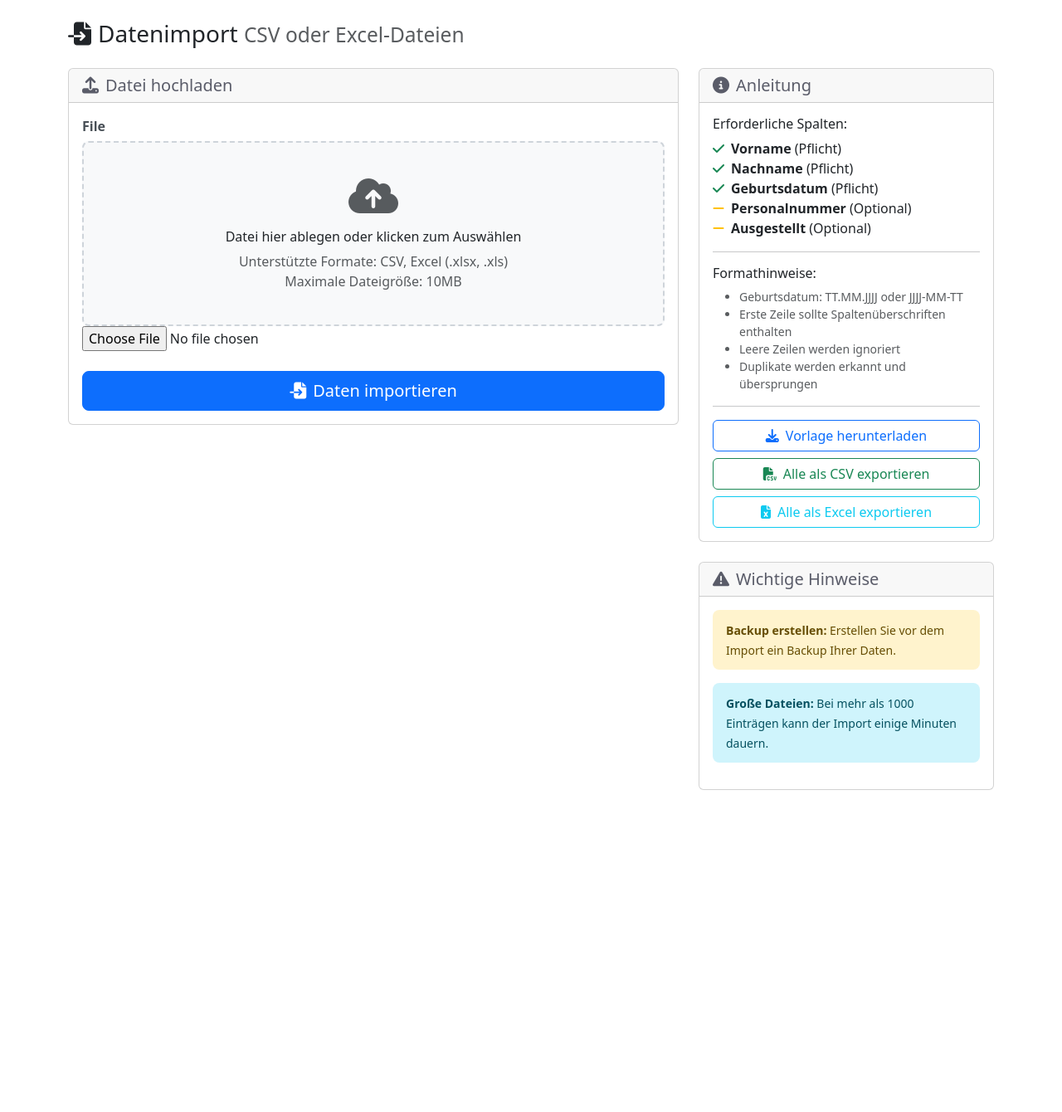
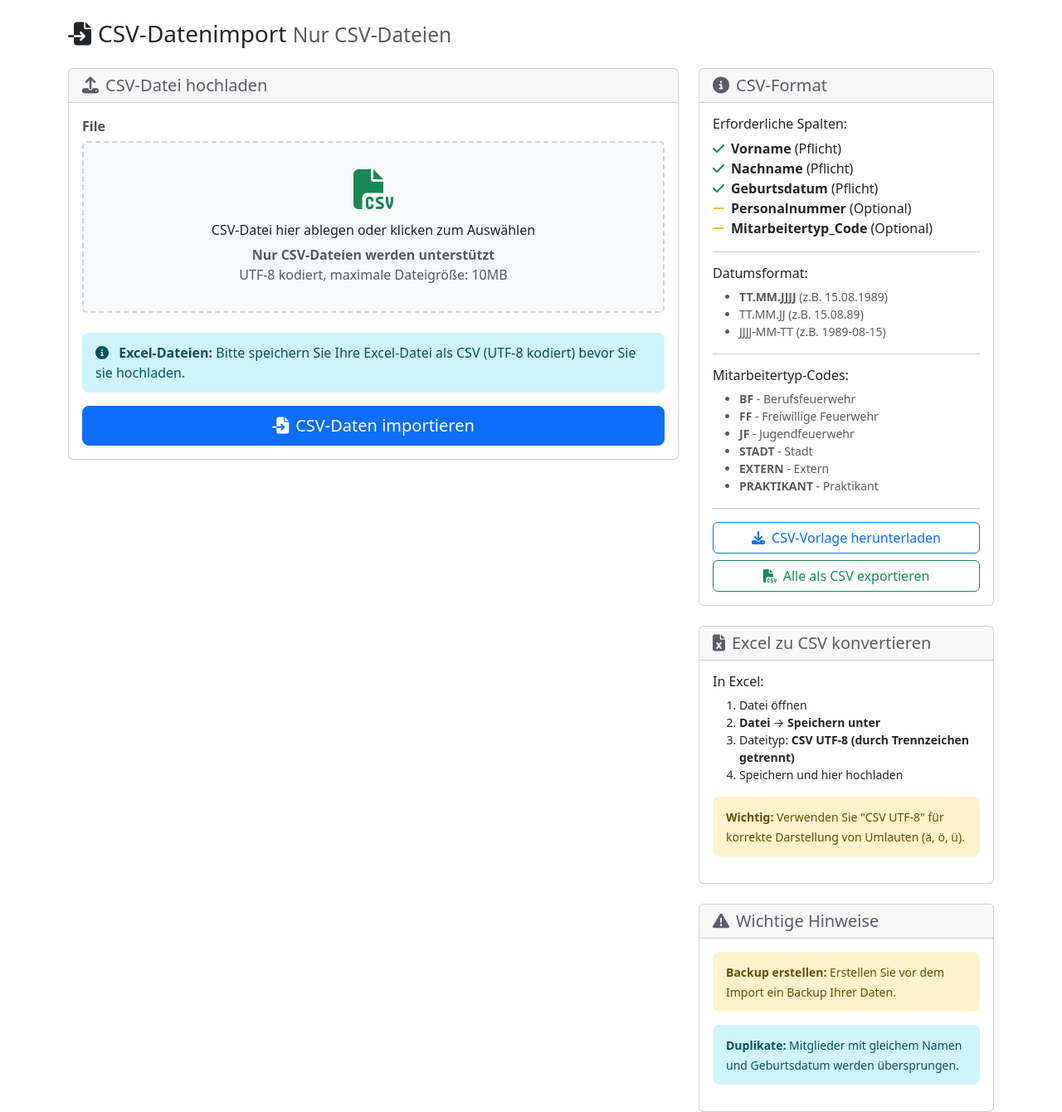
Before and after one commit to MLeprich/mitgliederverwaltung, a Django app: template templates/members/import.html in a window 1280 px wide. Shown: the part 56-1396 px from the top of the page at 83% size. Before the commit the page ends 1008 px from the top, so only its background shows below. Run offline with Django 4.2, Linux system fonts and the light colour scheme; the template is opened without the code that fills it, so the values that code supplies are empty, except form fields; tables that the repository leaves empty hold one stand-in row (values such as "Sample post"); form fields are guessed from the names that the template uses.

Commit message:
Datums Korrektur

```diff
--- a/templates/members/import.html
+++ b/templates/members/import.html
@@ -1,14 +1,14 @@
 {% extends 'base.html' %}
 {% load static %}
 
-{% block title %}Datenimport - Mitgliederverwaltung{% endblock %}
+{% block title %}CSV-Datenimport - Mitgliederverwaltung{% endblock %}
 
 {% block content %}
 <div class="row">
     <div class="col-12">
         <h1 class="h3 mb-4">
-            <i class="fas fa-file-import me-2"></i>Datenimport
-            <small class="text-muted">CSV oder Excel-Dateien</small>
+            <i class="fas fa-file-import me-2"></i>CSV-Datenimport
+            <small class="text-muted">Nur CSV-Dateien</small>
         </h1>
     </div>
 </div>
@@ -19,7 +19,7 @@
         <div class="card mb-4">
             <div class="card-header">
                 <h5 class="mb-0">
-                    <i class="fas fa-upload me-2"></i>Datei hochladen
+                    <i class="fas fa-upload me-2"></i>CSV-Datei hochladen
                 </h5>
             </div>
             <div class="card-body">
@@ -33,11 +33,11 @@
 
                         <div class="file-upload-area" onclick="document.getElementById('{{ form.file.id_for_label }}').click()">
                             <div class="upload-content">
-                                <i class="fas fa-cloud-upload-alt fa-3x text-muted mb-3"></i>
-                                <h6 class="upload-text">Datei hier ablegen oder klicken zum Auswählen</h6>
+                                <i class="fas fa-file-csv fa-3x text-success mb-3"></i>
+                                <h6 class="upload-text">CSV-Datei hier ablegen oder klicken zum Auswählen</h6>
                                 <p class="text-muted mb-0">
-                                    Unterstützte Formate: CSV, Excel (.xlsx, .xls)<br>
-                                    Maximale Dateigröße: 10MB
+                                    <strong>Nur CSV-Dateien werden unterstützt</strong><br>
+                                    UTF-8 kodiert, maximale Dateigröße: 10MB
                                 </p>
                             </div>
                             <div class="file-preview"></div>
@@ -53,9 +53,15 @@
                         {% endif %}
                     </div>
 
+                    <div class="alert alert-info">
+                        <i class="fas fa-info-circle me-2"></i>
+                        <strong>Excel-Dateien:</strong> Bitte speichern Sie Ihre Excel-Datei als CSV
+                        (UTF-8 kodiert) bevor Sie sie hochladen.
+                    </div>
+
                     <div class="d-grid">
                         <button type="submit" class="btn btn-primary btn-lg">
-                            <i class="fas fa-file-import me-2"></i>Daten importieren
+                            <i class="fas fa-file-import me-2"></i>CSV-Daten importieren
                         </button>
                     </div>
                 </form>
@@ -68,7 +74,7 @@
         <div class="card mb-4">
             <div class="card-header">
                 <h5 class="mb-0">
-                    <i class="fas fa-info-circle me-2"></i>Anleitung
+                    <i class="fas fa-info-circle me-2"></i>CSV-Format
                 </h5>
             </div>
             <div class="card-body">
@@ -78,31 +84,63 @@
                     <li><i class="fas fa-check text-success me-2"></i><strong>Nachname</strong> (Pflicht)</li>
                     <li><i class="fas fa-check text-success me-2"></i><strong>Geburtsdatum</strong> (Pflicht)</li>
                     <li><i class="fas fa-minus text-warning me-2"></i><strong>Personalnummer</strong> (Optional)</li>
-                    <li><i class="fas fa-minus text-warning me-2"></i><strong>Ausgestellt</strong> (Optional)</li>
+                    <li><i class="fas fa-minus text-warning me-2"></i><strong>Mitarbeitertyp_Code</strong> (Optional)</li>
                 </ul>
 
                 <hr>
 
-                <h6>Formathinweise:</h6>
+                <h6>Datumsformat:</h6>
                 <ul class="small text-muted">
-                    <li>Geburtsdatum: TT.MM.JJJJ oder JJJJ-MM-TT</li>
-                    <li>Erste Zeile sollte Spaltenüberschriften enthalten</li>
-                    <li>Leere Zeilen werden ignoriert</li>
-                    <li>Duplikate werden erkannt und übersprungen</li>
+                    <li><strong>TT.MM.JJJJ</strong> (z.B. 15.08.1989)</li>
+                    <li>TT.MM.JJ (z.B. 15.08.89)</li>
+                    <li>JJJJ-MM-TT (z.B. 1989-08-15)</li>
+                </ul>
+
+                <hr>
+
+                <h6>Mitarbeitertyp-Codes:</h6>
+                <ul class="small text-muted">
+                    <li><strong>BF</strong> - Berufsfeuerwehr</li>
+                    <li><strong>FF</strong> - Freiwillige Feuerwehr</li>
+                    <li><strong>JF</strong> - Jugendfeuerwehr</li>
+                    <li><strong>STADT</strong> - Stadt</li>
+                    <li><strong>EXTERN</strong> - Extern</li>
+                    <li><strong>PRAKTIKANT</strong> - Praktikant</li>
                 </ul>
 
                 <hr>
 
                 <div class="d-grid gap-2">
                     <a href="{% url 'members:download_template' %}" class="btn btn-outline-primary">
-                        <i class="fas fa-download me-2"></i>Vorlage herunterladen
+                        <i class="fas fa-download me-2"></i>CSV-Vorlage herunterladen
                     </a>
                     <a href="{% url 'members:export_data' %}?format=csv" class="btn btn-outline-success">
                         <i class="fas fa-file-csv me-2"></i>Alle als CSV exportieren
                     </a>
-                    <a href="{% url 'members:export_data' %}?format=excel" class="btn btn-outline-info">
-                        <i class="fas fa-file-excel me-2"></i>Alle als Excel exportieren
-                    </a>
+                </div>
+            </div>
+        </div>
+
+        <div class="card mb-4">
+            <div class="card-header">
+                <h5 class="mb-0">
+                    <i class="fas fa-file-excel me-2"></i>Excel zu CSV konvertieren
+                </h5>
+            </div>
+            <div class="card-body">
+                <h6>In Excel:</h6>
+                <ol class="small">
+                    <li>Datei öffnen</li>
+                    <li><strong>Datei</strong> → <strong>Speichern unter</strong></li>
+                    <li>Dateityp: <strong>CSV UTF-8 (durch Trennzeichen getrennt)</strong></li>
+                    <li>Speichern und hier hochladen</li>
+                </ol>
+
+                <div class="alert alert-warning mt-3">
+                    <small>
+                        <strong>Wichtig:</strong> Verwenden Sie "CSV UTF-8" für korrekte
+                        Darstellung von Umlauten (ä, ö, ü).
+                    </small>
                 </div>
             </div>
         </div>
@@ -121,7 +159,7 @@
                 </div>
                 <div class="alert alert-info">
                     <small>
-                        <strong>Große Dateien:</strong> Bei mehr als 1000 Einträgen kann der Import einige Minuten dauern.
+                        <strong>Duplikate:</strong> Mitglieder mit gleichem Namen und Geburtsdatum werden übersprungen.
                     </small>
                 </div>
             </div>
@@ -142,12 +180,29 @@ document.addEventListener('DOMContentLoaded', function() {
     fileInput.addEventListener('change', function() {
         if (this.files.length > 0) {
             const file = this.files[0];
+
+            // CSV-Datei validieren
+            if (!file.name.toLowerCase().endsWith('.csv')) {
+                uploadText.innerHTML = `
+                    <i class="fas fa-times-circle text-danger"></i>
+                    Fehler: Nur CSV-Dateien sind erlaubt
+                `;
+                filePreview.innerHTML = `
+                    <div class="mt-3 text-danger">
+                        <strong>Ungültige Datei:</strong> ${file.name}<br>
+                        <small>Bitte konvertieren Sie Excel-Dateien zu CSV.</small>
+                    </div>
+                `;
+                this.value = ''; // Input leeren
+                return;
+            }
+
             uploadText.innerHTML = `
                 <i class="fas fa-check-circle text-success"></i>
-                Datei ausgewählt: ${file.name}
+                CSV-Datei ausgewählt: ${file.name}
             `;
             filePreview.innerHTML = `
-                <div class="mt-3">
+                <div class="mt-3 text-success">
                     <strong>${file.name}</strong><br>
                     <small class="text-muted">${(file.size / 1024).toFixed(1)} KB</small>
                 </div>
@@ -158,8 +213,8 @@ document.addEventListener('DOMContentLoaded', function() {
     // Drag and drop handlers
     uploadArea.addEventListener('dragover', function(e) {
         e.preventDefault();
-        uploadArea.style.borderColor = '#007bff';
-        uploadArea.style.backgroundColor = 'rgba(0, 123, 255, 0.05)';
+        uploadArea.style.borderColor = '#28a745';
+        uploadArea.style.backgroundColor = 'rgba(40, 167, 69, 0.05)';
     });
 
     uploadArea.addEventListener('dragleave', function(e) {
@@ -175,10 +230,46 @@ document.addEventListener('DOMContentLoaded', function() {
 
         const files = e.dataTransfer.files;
         if (files.length > 0) {
+            const file = files[0];
+
+            // CSV-Validierung auch bei Drag & Drop
+            if (!file.name.toLowerCase().endsWith('.csv')) {
+                uploadText.innerHTML = `
+                    <i class="fas fa-times-circle text-danger"></i>
+                    Fehler: Nur CSV-Dateien sind erlaubt
+                `;
+                return;
+            }
+
             fileInput.files = files;
             fileInput.dispatchEvent(new Event('change'));
         }
     });
 });
 </script>
+
+<style>
+.file-upload-area {
+    border: 2px dashed #ced4da;
+    border-radius: 0.375rem;
+    padding: 2rem;
+    text-align: center;
+    cursor: pointer;
+    transition: all 0.3s ease;
+    background-color: #f8f9fa;
+}
+
+.file-upload-area:hover {
+    border-color: #28a745;
+    background-color: rgba(40, 167, 69, 0.05);
+}
+
+.upload-content {
+    pointer-events: none;
+}
+
+input[type="file"] {
+    display: none;
+}
+</style>
 {% endblock %}
```
Also changed, not shown: members/forms.py (+7 -8 lines), members/views.py (+144 -259 lines).
